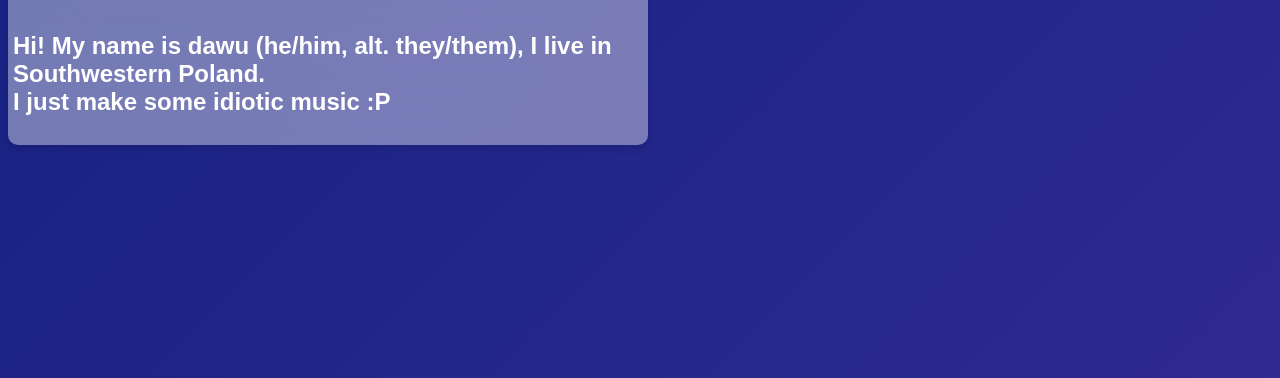
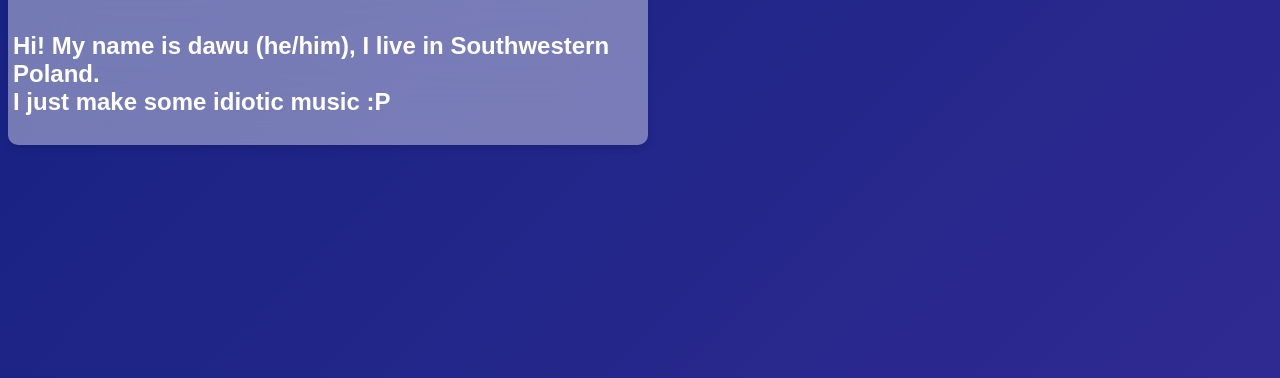
Before and after one commit to dawutheuwad/dawutheuwad.github.io, a plain HTML site: page index.html in a window 1280 px wide. Shown: the part 430-808 px from the top of the page. Drawn offline with Linux system fonts and the light colour scheme.

Commit message:
Update index.html

```diff
--- a/index.html
+++ b/index.html
@@ -71,7 +71,7 @@
 				<div style="font-size: 24px">
 					<h2 style="padding:5px">About Me</h2>
 				</div>
-				<h2 style="padding: 5px">Hi! My name is dawu (he/him, alt. they/them), I live in Southwestern Poland.<br>I just make some idiotic music :P</h2>
+				<h2 style="padding: 5px">Hi! My name is dawu (he/him), I live in Southwestern Poland.<br>I just make some idiotic music :P</h2>
 			</div>
         </body>
 </html>
```
